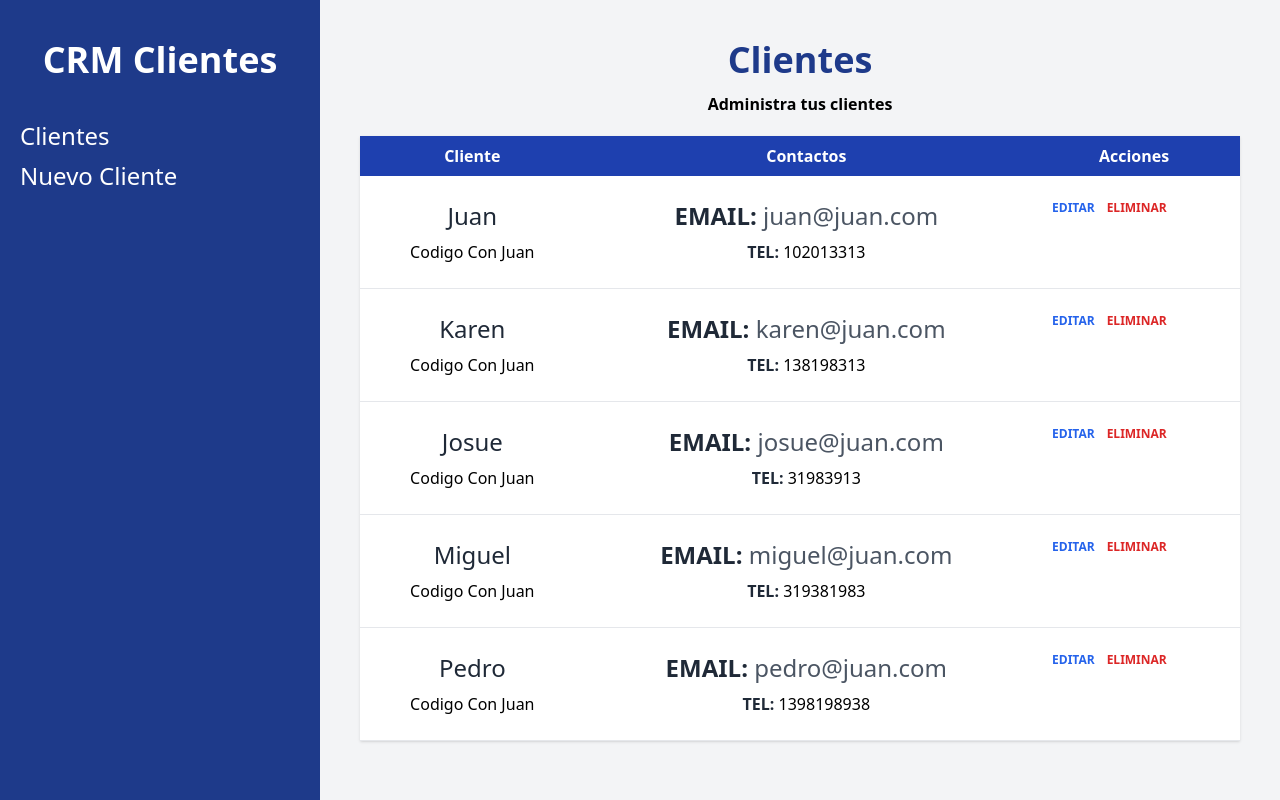
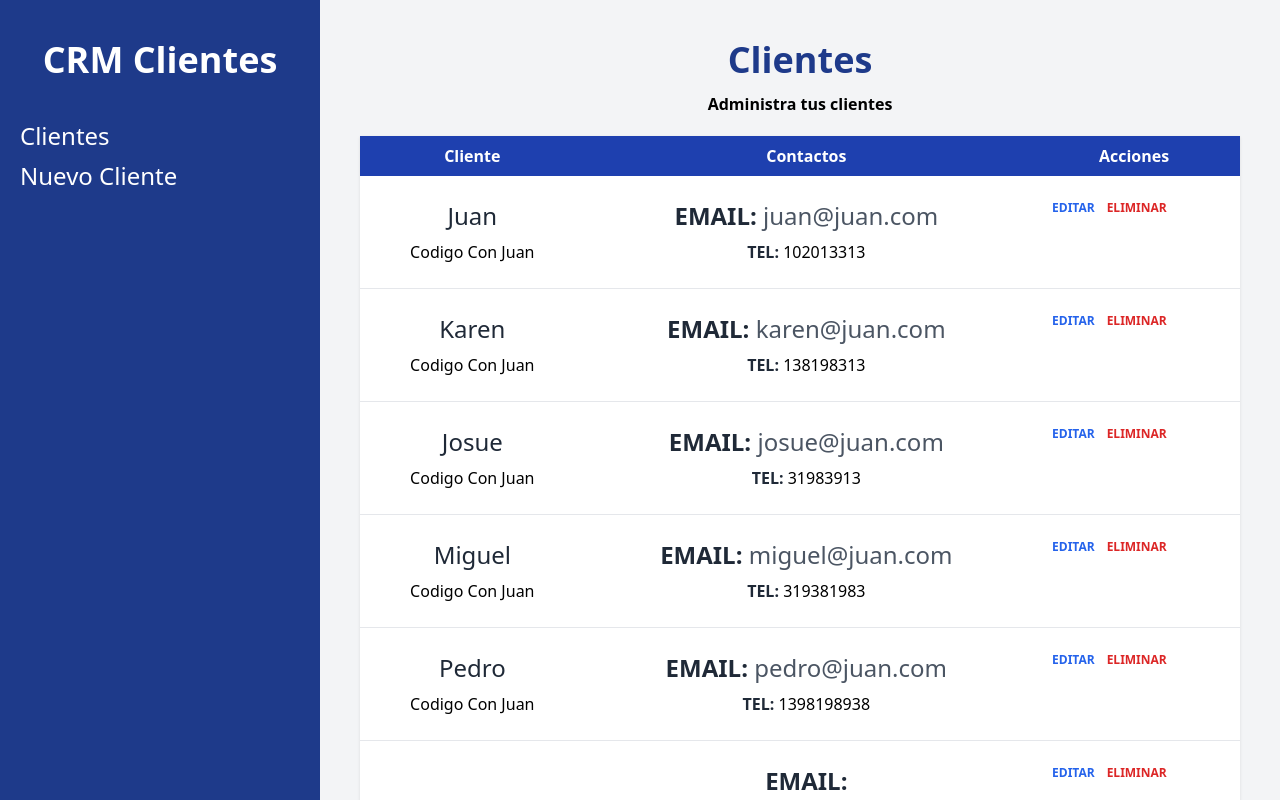
Before and after one commit to omarasael1980/crm_software, a React (Vite) app: page / in a window 1280 px wide. Built offline with nearby package versions, Linux system fonts and the light colour scheme; data requests are answered from the project's data file.

Commit message:
agregar clientes listo

```diff
--- /dev/null
+++ b/db.json
@@ -0,0 +1,58 @@
+{
+  "clientes": [
+    {
+      "id": 1,
+      "nombre": "Juan",
+      "telefono": 102013313,
+      "email": "juan@juan.com",
+      "empresa": "Codigo Con Juan"
+    },
+    {
+      "id": 2,
+      "nombre": "Karen",
+      "telefono": 138198313,
+      "email": "karen@juan.com",
+      "empresa": "Codigo Con Juan"
+    },
+    {
+      "id": 3,
+      "nombre": "Josue",
+      "telefono": 31983913,
+      "email": "josue@juan.com",
+      "empresa": "Codigo Con Juan"
+    },
+    {
+      "id": 4,
+      "nombre": "Miguel",
+      "telefono": 319381983,
+      "email": "miguel@juan.com",
+      "empresa": "Codigo Con Juan"
+    },
+    {
+      "id": 5,
+      "nombre": "Pedro",
+      "telefono": 1398198938,
+      "email": "pedro@juan.com",
+      "empresa": "Codigo Con Juan"
+    },
+    {
+      "id": 6
+    },
+    {
+      "nombre": "om",
+      "empresa": "om",
+      "email": "om@ms.com",
+      "telefono": "23423",
+      "notas": "dfsd",
+      "id": 7
+    },
+    {
+      "nombre": "Loana",
+      "empresa": "santee",
+      "email": "lo@loan.com",
+      "telefono": "234234234",
+      "notas": "NO WUIRTR",
+      "id": 8
+    }
+  ]
+}
--- /dev/null
+++ b/src/components/ErrorPage.jsx
@@ -0,0 +1,17 @@
+import { useRouteError } from "react-router-dom"
+
+export default function ErrorPage(){
+    const error = useRouteError()
+    console.log(error)
+    return(
+        <div className="space-y-8">
+            <h1 className="text-center text-6xl font-extrabold mt-20 text-blue-900">
+                CRM - Clientes
+            </h1>
+
+                    <p className="text-center text-xl font-bold mt-20 text-blue-900">Hubo un error</p>
+                    <p className="text-center text-xl font-bold mt-20 text-blue-900">{error.message}</p>
+
+        </div>
+    )
+}
--- /dev/null
+++ b/src/data/clientes.js
@@ -0,0 +1,21 @@
+import Error from "../components/Error"
+export async function obtenerClientes(){
+    const respuesta  = await fetch (import.meta.env.VITE_API_URL)
+    const resultado = respuesta.json()
+    return resultado
+}
+export async function agregarCliente(datos){
+
+try {
+    const respuesta = await fetch (import.meta.env.VITE_API_URL,{
+        method: 'POST',
+        body:JSON.stringify(datos),
+        headers:{
+            'content-type': 'application/json'
+        }
+    })
+    await respuesta.json()
+} catch (error) {
+    console.log(error)
+}
+}
--- a/src/main.jsx
+++ b/src/main.jsx
@@ -5,6 +5,7 @@ import { createBrowserRouter,RouterProvider } from 'react-router-dom'
 import Layout from './components/Layout'
 import NuevoCliente, {action as nuevoClienteAction} from './pages/NuevoCliente'
 import Index, {loader as clientesLoader} from './pages/Index'
+import ErrorPage from './components/ErrorPage'
 const router = createBrowserRouter([
   {
     path: '/',
@@ -13,14 +14,16 @@ const router = createBrowserRouter([
       {
         index:true,
         element: <Index/>,
-        loader:clientesLoader
+        loader:clientesLoader,
+        errorElement:<ErrorPage/>
 
 
       },
       {
         path: '/clientes/nuevo',
         element: <NuevoCliente/>,
-        action:nuevoClienteAction
+        action:nuevoClienteAction,
+        errorElement:<ErrorPage/>
 
       }
 
--- a/src/pages/Index.jsx
+++ b/src/pages/Index.jsx
@@ -1,44 +1,9 @@
 import { useLoaderData } from "react-router-dom"
 import Cliente from "../components/Cliente";
+import { obtenerClientes } from "../data/clientes";
 export function loader(){
   //funcion que se carga con la pagina
-  const clientes = [
-    {
-        id: 1,
-        nombre: 'Juan',
-        telefono: 102013313,
-        email: "juan@juan.com",
-        empresa: 'Codigo Con Juan'
-    },
-    {
-        id: 2,
-        nombre: 'Karen',
-        telefono: 138198313,
-        email: "karen@juan.com",
-        empresa: 'Codigo Con Juan'
-    },
-    {
-        id: 3,
-        nombre: 'Josue',
-        telefono: 31983913,
-        email: "josue@juan.com",
-        empresa: 'Codigo Con Juan'
-    },
-    {
-        id: 4,
-        nombre: 'Miguel',
-        telefono: 319381983,
-        email: "miguel@juan.com",
-        empresa: 'Codigo Con Juan'
-    },
-    {
-        id: 5,
-        nombre: 'Pedro',
-        telefono: 1398198938,
-        email: "pedro@juan.com",
-        empresa: 'Codigo Con Juan'
-    },
-];
+  const clientes = obtenerClientes()
   //debe siempre retornaralgo
   return clientes
 }
--- a/src/pages/NuevoCliente.jsx
+++ b/src/pages/NuevoCliente.jsx
@@ -1,23 +1,35 @@
-import { useNavigate, Form, useActionData } from "react-router-dom"
+import { useNavigate, Form, useActionData, redirect } from "react-router-dom"
 import Formulario from "../components/Formulario"
 import Error from "../components/Error"
+import {agregarCliente} from "../data/clientes"
 
 export async function action ({request}){
   const formData = await request.formData()
+
   //console.log(...formData)
   //validar los datos del action
   //validar que no esten vacios los campos
   const datos = Object.fromEntries(formData)
+  const email= formData.get("email")
   const errores =[]
   if(Object.values(datos).includes("")){
     errores.push("Debes llenar todos los campos")
+  }
+  //validar email
+  let regex = new RegExp(/^([a-zA-Z0-9._-]+@[a-zA-Z0-9.-]+\.[a-zA-Z]{2,4})$/);
+
+  if(!regex.test(email)){
+    errores.push("Email no válido")
+
   }
   if(Object.keys(errores).length >0){
     return errores
   }
 
+  await agregarCliente(datos)
 
-  return {}
+
+  return redirect("/")
 }
 const NuevoCliente = () => {
   const errores = useActionData()
@@ -40,6 +52,7 @@ const NuevoCliente = () => {
          )}
         <Form
         method="post"
+        noValidate
         >
            <Formulario
           />
```
Also changed, not shown: 1 other file (tests, documents, lock files or other folders).
